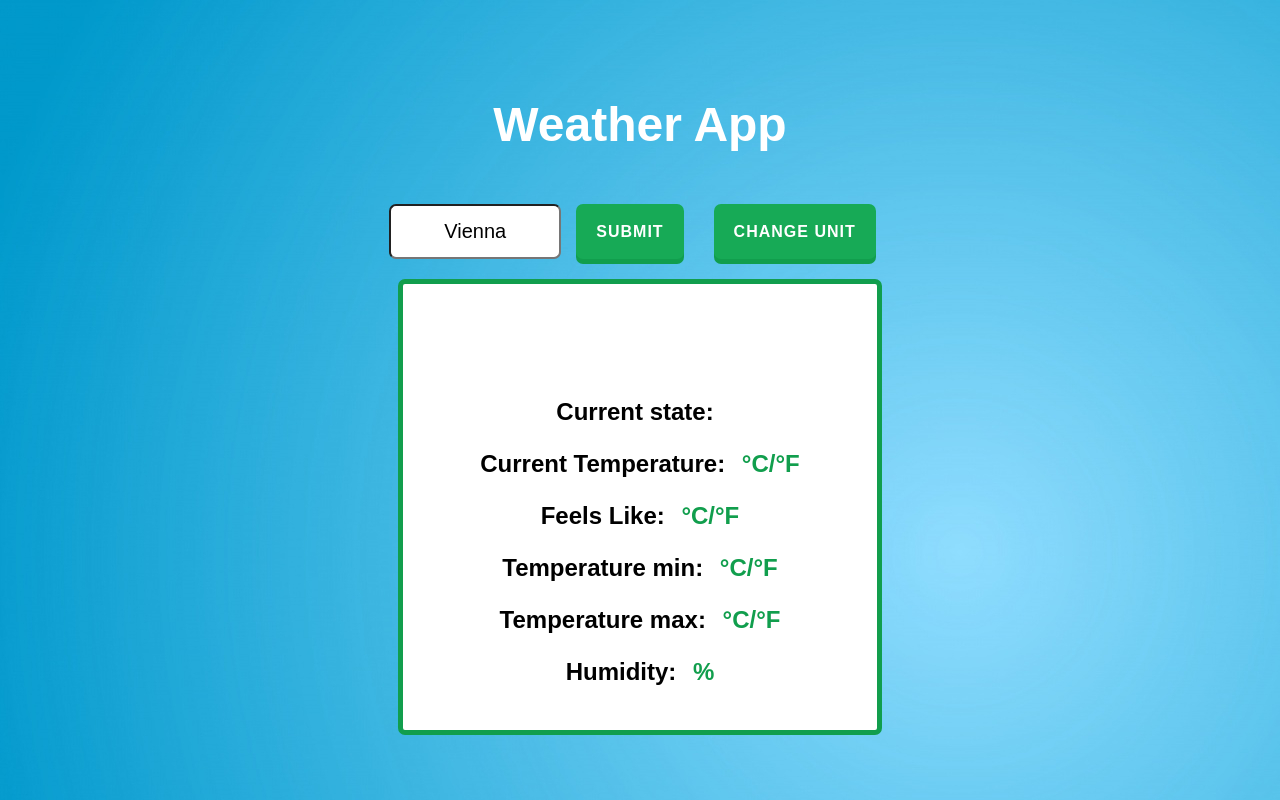
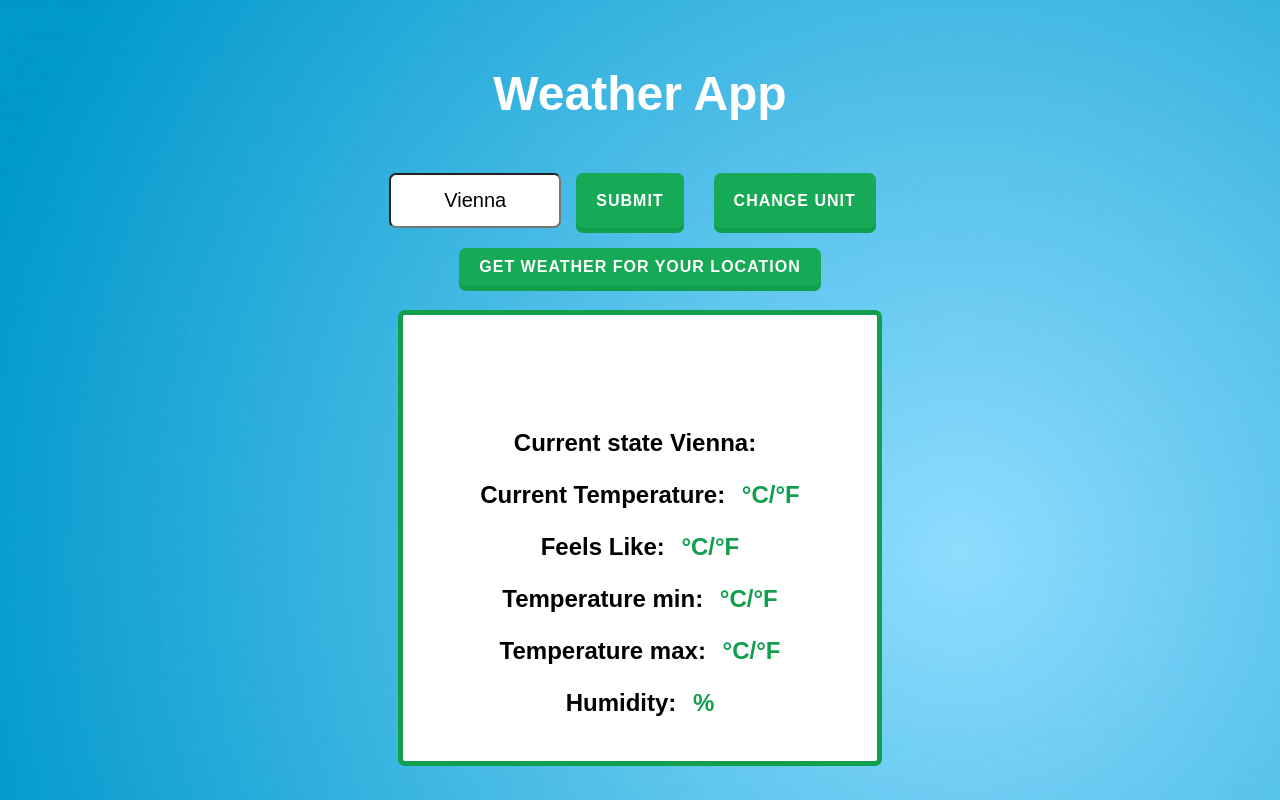
Before and after one commit to awoeger/react-weather-app, a React (Create React App) app: page / in a window 1280 px wide. Built offline with nearby package versions, Linux system fonts and the light colour scheme; the HTML template or start-up script is replaced by a standard one.

Commit message:
Get current user lat and lng

```diff
--- a/src/App.js
+++ b/src/App.js
@@ -1,6 +1,7 @@
 import './App.css';
 import { useState } from 'react';
 import Input from './Input';
+import UserLocation from './UserLocation';
 import Weather from './Weather';
 
 function App() {
@@ -11,11 +12,13 @@
   const [tempMin, setTempMin] = useState(null);
   const [weatherState, setWeatherState] = useState(null);
   const [unit, setUnit] = useState('Celcius');
-
-  // Setting the useState for the Input fields
+  const [lat, setLat] = useState(null);
+  const [lng, setLng] = useState(null);
+  const [status, setStatus] = useState(null);
   const [city, setCity] = useState('Vienna');
 
-  // Event Handler for Submit Button in Input.js
+  // EVENT HANDLER FOR SUBMIT BUTTON IN INPUT.js
+
   function handleSubmitClick() {
     // Fetching Weather data
     // GET request using fetch
@@ -36,7 +39,8 @@
     // empty dependency array means this effect will only run once (like componentDidMount in classes)
   }
 
-  // Setting the change for temperature Unit conditions
+  // SETTING THE CHANGE FOR THE TEMPERATURE UNIT CONDITIONS
+
   function handleUnitChange() {
     if (unit === 'Celcius') {
       console.log(temperature);
@@ -61,6 +65,29 @@
     }
   }
 
+  // GET CURRENT POSITION OF USER
+
+  const getLocation = () => {
+    // Check if navigator.geolocation is supported by browser
+    if (!navigator.geolocation) {
+      setStatus('Geolocation is not supported by your browser');
+    } else {
+      // get user current position and set latitude and longitude coordinates
+      setStatus('Locating...');
+      navigator.geolocation.getCurrentPosition(
+        (position) => {
+          setStatus(null);
+          setLat(position.coords.latitude);
+          setLng(position.coords.longitude);
+        },
+        // error message
+        () => {
+          setStatus('Unable to retrieve your location');
+        },
+      );
+    }
+  };
+
   return (
     <div className="container">
       <h1>Weather App</h1>
@@ -71,6 +98,12 @@
         unit={unit}
         setUnit={setUnit}
         handleUnitChange={handleUnitChange}
+      />
+      <UserLocation
+        lat={lat}
+        lng={lng}
+        status={status}
+        getLocation={getLocation}
       />
       <Weather
         temperature={temperature}
--- /dev/null
+++ b/src/UserLocation.js
@@ -0,0 +1,12 @@
+import React from 'react';
+
+export default function UserLocation({ lat, lng, status, getLocation }) {
+  return (
+    <div className="App">
+      <button onClick={getLocation}>Get weather for your Location</button>
+      <p>{status}</p>
+      {lat && <p>Latitude: {lat}</p>}
+      {lng && <p>Longitude: {lng}</p>}
+    </div>
+  );
+}
--- a/src/Weather.js
+++ b/src/Weather.js
@@ -6,12 +6,13 @@
   tempMax,
   humidity,
   weatherState,
+  city,
 }) {
   return (
     <div className="weather-container">
       <div className={weatherState}></div>
       <p>
-        Current state: <span>{weatherState}</span>
+        Current state {city}: <span>{weatherState}</span>
       </p>
       <p>
         Current Temperature: <span>{temperature} °C/°F </span>
```
